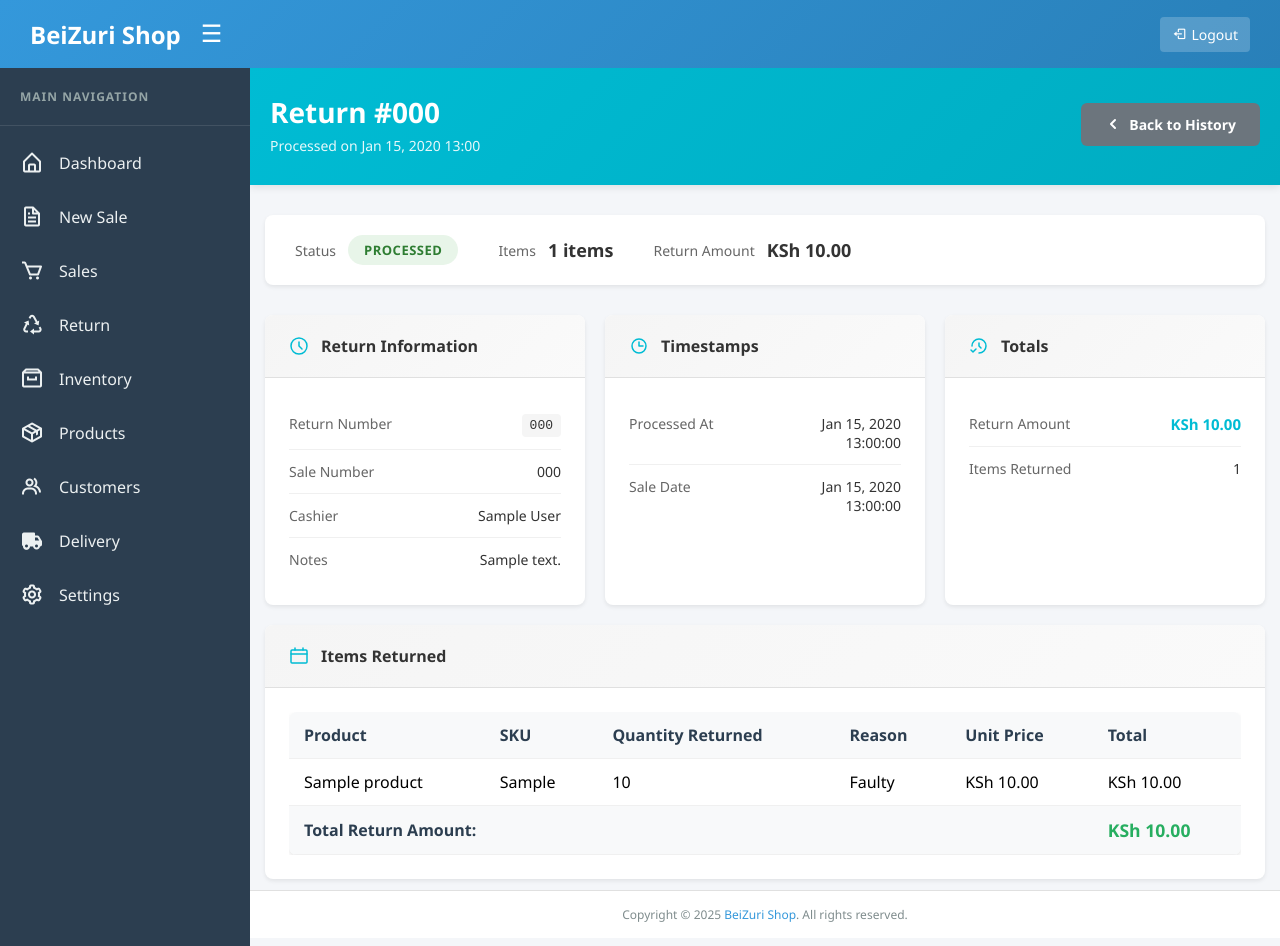
After one commit to AudoWrld/bei_zuri_pos, a Django app: page /sales/return/1/detail/ in a window 1280 px wide. The commit adds this page. Run offline with Django 4.2, Linux system fonts and the light colour scheme; a user stored in the database is signed in; tables that the repository leaves empty hold one stand-in row (values such as "Sample post").

Commit message:
return history

```diff
--- a/sales/urls.py
+++ b/sales/urls.py
@@ -21,6 +21,8 @@ urlpatterns = [
     path("return/", views.return_start, name="return_start"),
     path("return/<int:sale_id>/", views.return_process, name="return_process"),
     path("return/confirm/", views.return_confirm, name="return_confirm"),
+    path("returns/history/", views.returns_history, name="returns_history"),
+    path("return/<int:return_id>/detail/", views.return_detail, name="return_detail"),
     path(
         "return/search-product/", views.search_sale_product, name="search_sale_product"
     ),
--- a/sales/views.py
+++ b/sales/views.py
@@ -1429,6 +1429,82 @@ def get_delivery_guys(request):
 
 
 @login_required
+def returns_history(request):
+    if not request.user.can_process_sales():
+        raise PermissionDenied("You do not have permission to view returns history.")
+
+    returns = Return.objects.select_related("sale", "cashier").prefetch_related("items")
+
+    search_query = request.GET.get("search", "").strip()
+    if search_query:
+        returns = returns.filter(
+            Q(return_number__icontains=search_query)
+            | Q(sale__sale_number__icontains=search_query)
+            | Q(cashier__username__icontains=search_query)
+        )
+
+    start_date = request.GET.get("start_date")
+    end_date = request.GET.get("end_date")
+    sort_by = request.GET.get("sort", "-created_at")
+
+    valid_sort_fields = [
+        "return_number",
+        "-return_number",
+        "sale__sale_number",
+        "-sale__sale_number",
+        "cashier__username",
+        "-cashier__username",
+        "total_return_amount",
+        "-total_return_amount",
+        "created_at",
+        "-created_at",
+    ]
+
+    if sort_by not in valid_sort_fields:
+        sort_by = "-created_at"
+
+    if start_date and start_date != "None":
+        returns = returns.filter(created_at__date__gte=start_date)
+    if end_date and end_date != "None":
+        returns = returns.filter(created_at__date__lte=end_date)
+
+    returns = returns.order_by(sort_by)
+
+    paginator = Paginator(returns, 15)
+    page_number = request.GET.get("page", 1)
+    try:
+        page_number = int(page_number)
+        if page_number < 1:
+            page_number = 1
+    except ValueError:
+        page_number = 1
+    page_obj = paginator.get_page(page_number)
+
+    context = {
+        "page_obj": page_obj,
+        "start_date": start_date,
+        "end_date": end_date,
+        "current_sort": sort_by,
+        "search_query": search_query,
+    }
+    return render(request, "sales/returns_history.html", context)
+
+
+@login_required
+def return_detail(request, return_id):
+    if not request.user.can_process_sales():
+        raise PermissionDenied("You do not have permission to view return details.")
+
+    return_obj = get_object_or_404(Return, id=return_id)
+    return_items = ReturnItem.objects.filter(return_fk=return_obj).select_related("sale_item__product")
+    context = {
+        "return_obj": return_obj,
+        "return_items": return_items,
+    }
+    return render(request, "sales/return_detail.html", context)
+
+
+@login_required
 def search_sale_product(request):
     if not request.user.can_process_sales():
         return JsonResponse({"success": False, "error": "Permission denied"})
--- /dev/null
+++ b/templates/sales/return_detail.html
@@ -0,0 +1,155 @@
+{% extends 'base.html' %}
+{% block title %}Return Details - {{ return_obj.return_number }}{% endblock %}
+{% load static %}
+{% block content %}
+<link rel="stylesheet" href="{% static 'css/products/product_details.css' %}?v={{ STATIC_VERSION }}">
+<link rel="stylesheet" href="{% static 'css/sales/sale_details.css' %}?v={{ STATIC_VERSION }}">
+<div class="page-header">
+  <div class="header-content">
+    <div>
+      <h1>Return #{{ return_obj.return_number }}</h1>
+      <p class="product-sku">Processed on {{ return_obj.created_at|date:"M d, Y H:i" }}</p>
+    </div>
+    <div>
+      <a href="{% url 'sales:returns_history' %}" class="btn btn-secondary">
+        <svg width="16" height="16" viewBox="0 0 16 16" fill="none" xmlns="http://www.w3.org/2000/svg">
+          <path d="M10 12L6 8L10 4" stroke="currentColor" stroke-width="2" stroke-linecap="round" stroke-linejoin="round"/>
+        </svg>
+        Back to History
+      </a>
+    </div>
+  </div>
+</div>
+
+<div class="product-detail">
+  <div class="product-status-bar">
+    <div class="status-item">
+      <span class="status-label">Status</span>
+      <span class="status-badge status-active">Processed</span>
+    </div>
+    <div class="status-item">
+      <span class="status-label">Items</span>
+      <span class="status-value">{{ return_items.count }} items</span>
+    </div>
+    <div class="status-item">
+      <span class="status-label">Return Amount</span>
+      <span class="status-value">KSh {{ return_obj.total_return_amount }}</span>
+    </div>
+  </div>
+
+  <div class="product-grid">
+    <div class="product-card">
+      <div class="card-header">
+        <svg width="20" height="20" viewBox="0 0 20 20" fill="none" xmlns="http://www.w3.org/2000/svg">
+          <path d="M10 2C5.58172 2 2 5.58172 2 10C2 14.4183 5.58172 18 10 18C14.4183 18 18 14.4183 18 10C18 5.58172 14.4183 2 10 2Z" stroke="#00bcd4" stroke-width="1.5"/>
+          <path d="M10 6V10L13 13" stroke="#00bcd4" stroke-width="1.5" stroke-linecap="round"/>
+        </svg>
+        <h3>Return Information</h3>
+      </div>
+      <div class="card-body">
+        <div class="info-row">
+          <span class="info-label">Return Number</span>
+          <span class="info-value info-code">{{ return_obj.return_number }}</span>
+        </div>
+        <div class="info-row">
+          <span class="info-label">Sale Number</span>
+          <span class="info-value">{{ return_obj.sale.sale_number }}</span>
+        </div>
+        <div class="info-row">
+          <span class="info-label">Cashier</span>
+          <span class="info-value">{{ return_obj.cashier.get_full_name|default:return_obj.cashier.username }}</span>
+        </div>
+        <div class="info-row">
+          <span class="info-label">Notes</span>
+          <span class="info-value">{{ return_obj.notes|default:"-" }}</span>
+        </div>
+      </div>
+    </div>
+
+    <div class="product-card">
+      <div class="card-header">
+        <svg width="20" height="20" viewBox="0 0 20 20" fill="none" xmlns="http://www.w3.org/2000/svg">
+          <circle cx="10" cy="10" r="7" stroke="#00bcd4" stroke-width="1.5"/>
+          <path d="M10 6V10H14" stroke="#00bcd4" stroke-width="1.5" stroke-linecap="round" stroke-linejoin="round"/>
+        </svg>
+        <h3>Timestamps</h3>
+      </div>
+      <div class="card-body">
+        <div class="info-row">
+          <span class="info-label">Processed At</span>
+          <span class="info-value">{{ return_obj.created_at|date:"M d, Y H:i:s" }}</span>
+        </div>
+        <div class="info-row">
+          <span class="info-label">Sale Date</span>
+          <span class="info-value">{{ return_obj.sale.completed_at|date:"M d, Y H:i:s" }}</span>
+        </div>
+      </div>
+    </div>
+
+    <div class="product-card">
+      <div class="card-header">
+        <svg width="20" height="20" viewBox="0 0 20 20" fill="none" xmlns="http://www.w3.org/2000/svg">
+          <path d="M3 10C3 6.13401 6.13401 3 10 3C13.866 3 17 6.13401 17 10C17 13.866 13.866 17 10 17" stroke="#00bcd4" stroke-width="1.5" stroke-linecap="round"/>
+          <path d="M10 7V10L12 12" stroke="#00bcd4" stroke-width="1.5" stroke-linecap="round"/>
+          <path d="M2 14L4 16L7 13" stroke="#00bcd4" stroke-width="1.5" stroke-linecap="round" stroke-linejoin="round"/>
+        </svg>
+        <h3>Totals</h3>
+      </div>
+      <div class="card-body">
+        <div class="info-row">
+          <span class="info-label">Return Amount</span>
+          <span class="info-value info-highlight">KSh {{ return_obj.total_return_amount }}</span>
+        </div>
+        <div class="info-row">
+          <span class="info-label">Items Returned</span>
+          <span class="info-value">{{ return_items.count }}</span>
+        </div>
+      </div>
+    </div>
+  </div>
+
+  <div class="product-card full-width">
+    <div class="card-header">
+      <svg width="20" height="20" viewBox="0 0 20 20" fill="none" xmlns="http://www.w3.org/2000/svg">
+        <rect x="2" y="4" width="16" height="13" rx="1" stroke="#00bcd4" stroke-width="1.5"/>
+        <path d="M6 4V2M14 4V2M2 8H18" stroke="#00bcd4" stroke-width="1.5" stroke-linecap="round"/>
+      </svg>
+      <h3>Items Returned</h3>
+    </div>
+    <div class="card-body">
+      <div class="table-container">
+        <table class="data-table">
+          <thead>
+            <tr>
+              <th>Product</th>
+              <th>SKU</th>
+              <th>Quantity Returned</th>
+              <th>Reason</th>
+              <th>Unit Price</th>
+              <th>Total</th>
+            </tr>
+          </thead>
+          <tbody>
+            {% for item in return_items %}
+            <tr>
+              <td>{{ item.sale_item.product.name }}</td>
+              <td>{{ item.sale_item.product.sku }}</td>
+              <td>{{ item.quantity }}</td>
+              <td>{{ item.get_return_reason_display }}</td>
+              <td>KSh {{ item.unit_price }}</td>
+              <td>KSh {{ item.total_price }}</td>
+            </tr>
+            {% endfor %}
+          </tbody>
+          <tfoot>
+            <tr>
+              <td colspan="5" class="total-label">Total Return Amount:</td>
+              <td class="total-value">KSh {{ return_obj.total_return_amount }}</td>
+            </tr>
+          </tfoot>
+        </table>
+      </div>
+    </div>
+  </div>
+</div>
+{% endblock %}
--- a/templates/settings/home.html
+++ b/templates/settings/home.html
@@ -66,6 +66,11 @@
       <span>Sales History</span>
     </a>
 
+    <a href="{% url 'sales:returns_history' %}" class="setting-link">
+      <i class="bx bx-undo"></i>
+      <span>Returns History</span>
+    </a>
+
     <a href="{% url 'sales:trend' %}" class="setting-link">
       <i class="bx bx-trending-up"></i>
       <span>Sales Trends</span>
```
Also changed, not shown: templates/sales/returns_history.html (added, +143 -0 lines).
